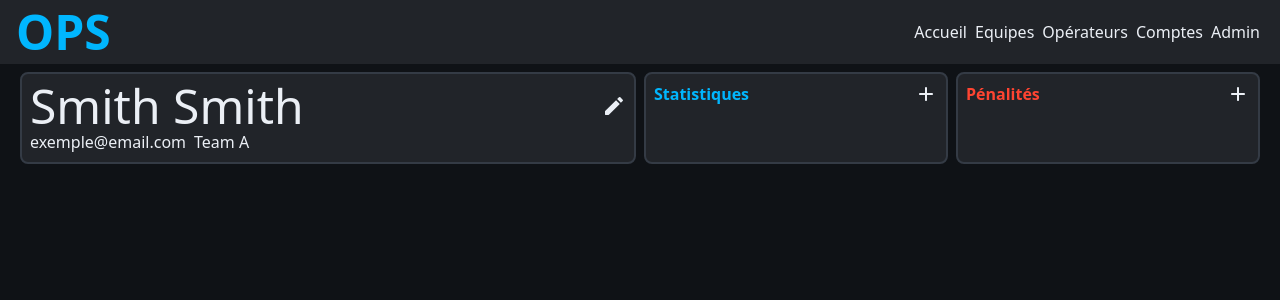
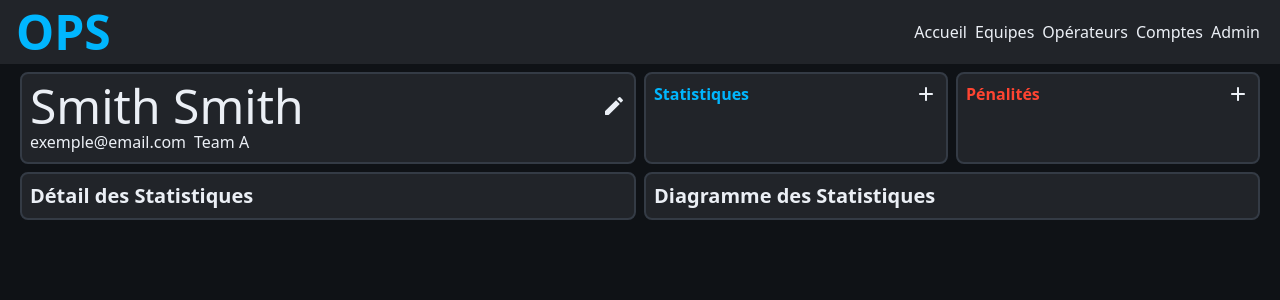
Before and after one commit to wallcreation/OPS-Front, a Vue app: page /admin/operator/1 in a window 1280 px wide. Shown: the top 300 px of the page. Built offline with nearby package versions, Linux system fonts and the light colour scheme; what tailwindcss-motion would draw is missing.

Commit message:
feat: add detail and diagram sections for statistics in OperatorInfo component

```diff
--- a/src/views/OperatorInfo.vue
+++ b/src/views/OperatorInfo.vue
@@ -69,7 +69,16 @@ const addPenality = () => {
         </button>
       </div>
     </div>
+    <div class="p-2 md:col-span-2 bg-surface border-2 border-border rounded-lg">
+        <h2 class="text-xl font-bold">Détail des Statistiques</h2>
+        <table>
+        </table>
+    </div>
+    <div class="p-2 md:col-span-2 bg-surface border-2 border-border rounded-lg">
+        <h2 class="text-xl font-bold">Diagramme des Statistiques</h2>
+    </div>
   </div>
+  <!-- Begin of modal -->
   <div
     v-if="showopedit"
     class="fixed inset-0 z-50 flex items-center justify-center bg-bg/50 backdrop-blur-md"
```
